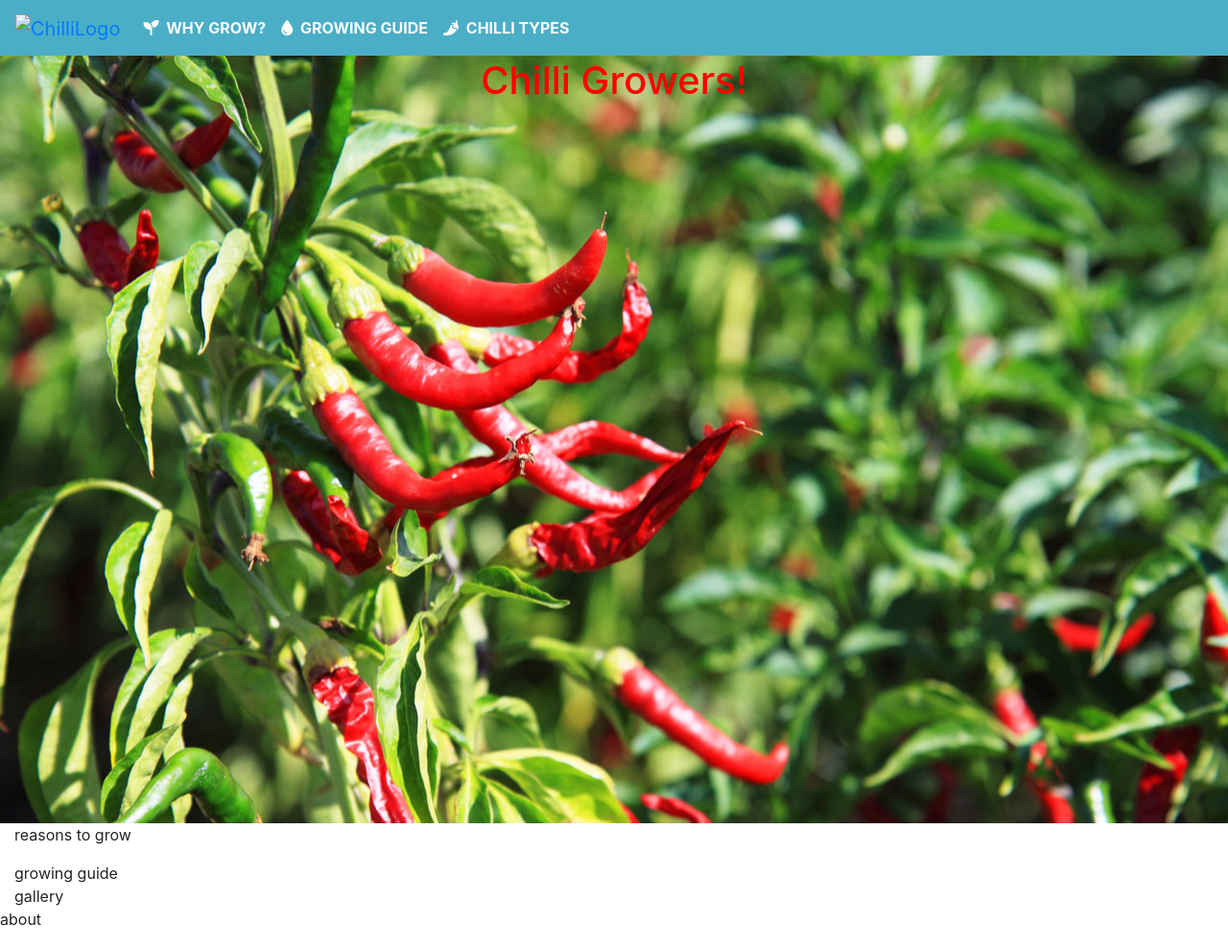
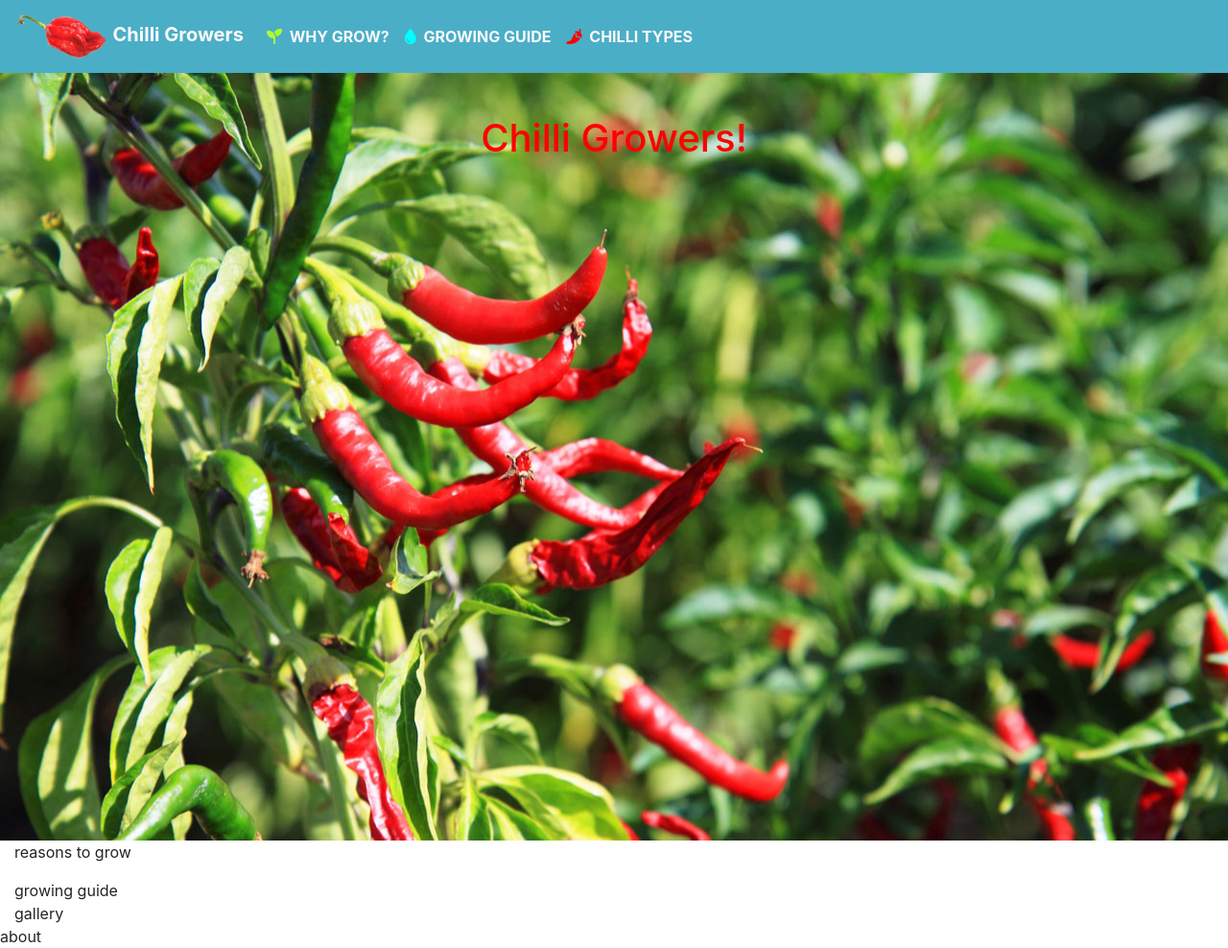
Before and after one commit to Code-Institute-Submissions/Chilli-Growers, a plain HTML site: page index.html in a window 1280 px wide. Shown: the whole page at 96% size. Drawn offline with nearby package versions, Linux system fonts and the light colour scheme.

Commit message:
finished styling navbar and inserted logo in index.html.

```diff
--- a/assets/css/style.css
+++ b/assets/css/style.css
@@ -6,11 +6,33 @@ body {
 .text-uppercase {
     text-transform: uppercase;
 }
+
+/*---------Icons*/
+#seedling {
+    color:greenyellow;
+}
+
+#tint {
+    color: cyan;
+}
+
+#pepper {
+    color: red;
+}
+
 /*---------Backgrounds*/
 .bg-background-navbar {
     background-color: #4baec7;
 }
 /*---------Navbar*/
+#nav-brand-image {
+    height: 50px;
+    right:10px;
+}
+.navbar>a {
+    color: #fafafa;
+    font-weight: bold;
+}
 .nav-item>a {
     font-weight: bold;
     color: #fafafa;
@@ -51,7 +73,7 @@ body {
 
 .callout>h1 {
     position: absolute;
-    top: 1.5em;
+    top: 15%;
     width: 100%;
     text-align: center;
     color: red;
--- a/index.html
+++ b/index.html
@@ -15,25 +15,25 @@
 <body>
 	<section id="home">
 		<nav class="navbar navbar-expand-sm bg-background-navbar sticky-top">
-			<a class="navbar-brand" href="#home"><img src="#" alt="ChilliLogo"></a>
+			<a class="navbar-brand" href="#home"><img id="nav-brand-image" src="assets/images/chilli-logo.jpg" alt="ChilliLogo">Chilli Growers</a>
 				<button class="navbar-toggler" type="button" data-toggle="collapse" data-target="#navbarDropdown" aria-controls="navbarDropdown" aria-expanded="false" aria-label="Toggle navigation">
                     <i class="fas fa-caret-square-down"></i>
                 </button>
 				<div class="collapse navbar-collapse" id="navbarDropdown">
 					<ul class="navbar-nav text-uppercase">
 						<li class="nav-item">
-							<a class="nav-link" href="#reasons"><i class="fas fa-seedling d-none d-md-inline">&nbsp;</i>
+							<a class="nav-link" href="#reasons"><i id="seedling" class="fas fa-seedling d-none d-md-inline">&nbsp;</i>
 								Why
 								Grow?</a>
 						</li>
 						<li class="nav-item">
-							<a class="nav-link" href="#guide"><i class="fas fa-tint d-none d-md-inline">&nbsp;</i>
+							<a class="nav-link" href="#guide"><i id="tint" class="fas fa-tint d-none d-md-inline">&nbsp;</i>
 								Growing
 								Guide</a>
 						</li>
 						<li class="nav-item">
 							<a class="nav-link"
-								href="#gallery"><i class="fas fa-pepper-hot d-none d-md-inline">&nbsp;</i> Chilli
+								href="#gallery"><i id="pepper" class="fas fa-pepper-hot d-none d-md-inline">&nbsp;</i> Chilli
 								Types</a>
 						</li>
 					</ul>
```
Also changed, not shown: assets/images/chilli-logo.jpg (added).
